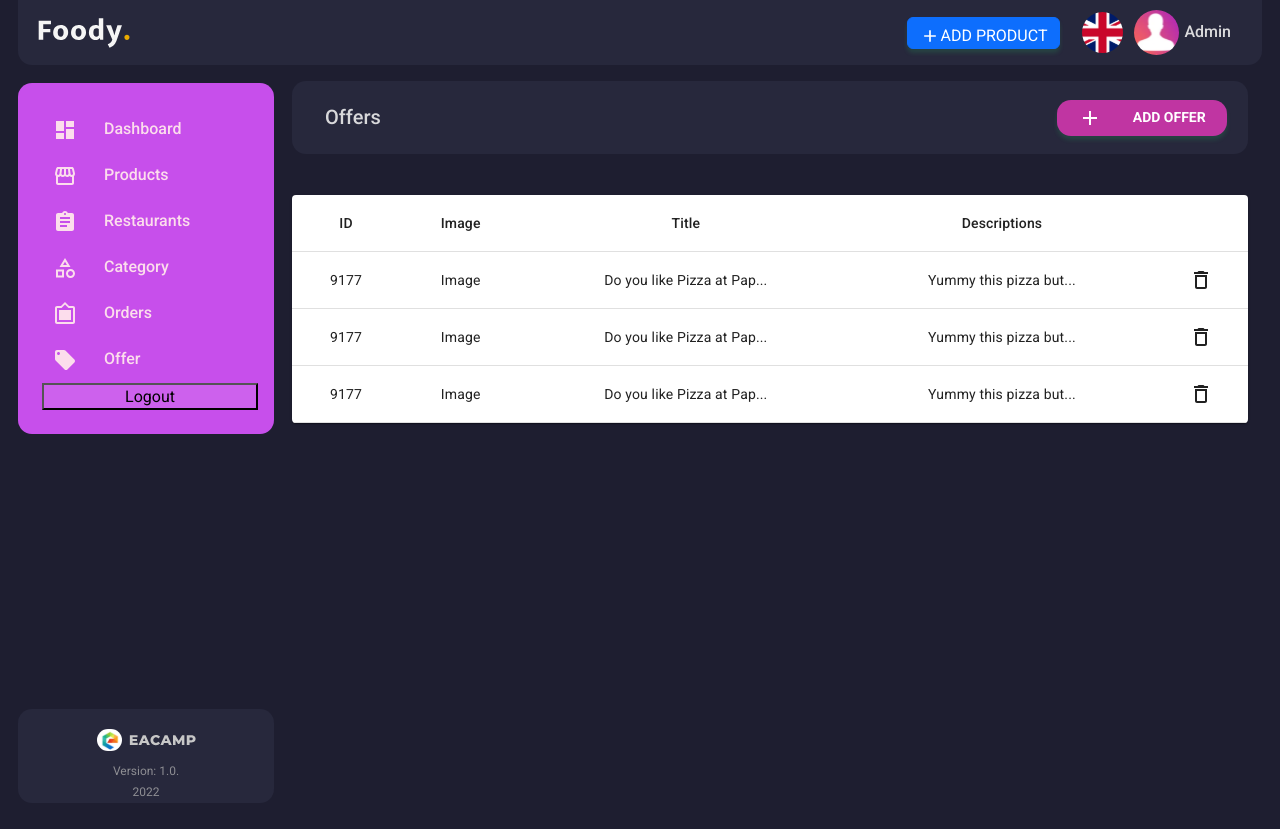
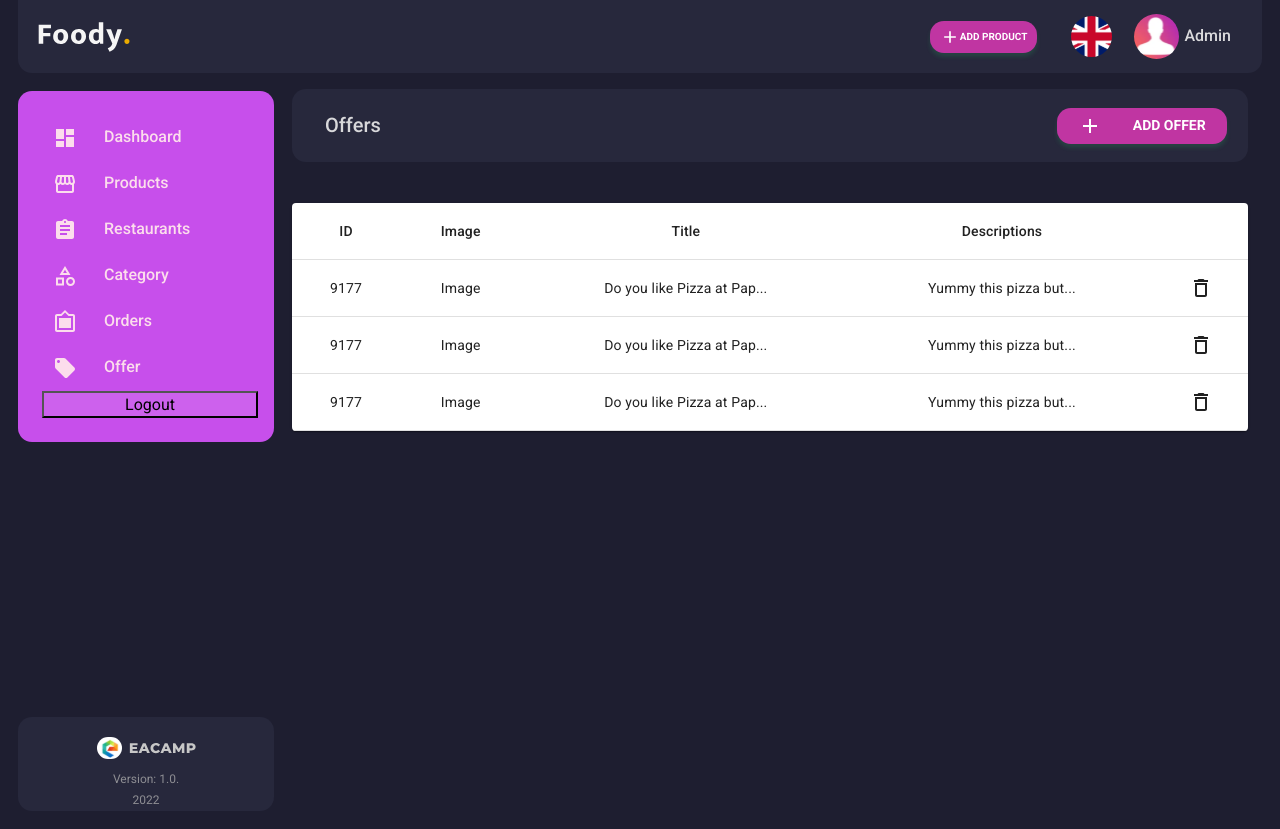
Before and after one commit to QurbanovaLamiya/Foody_Admin_React, a React (Create React App) app: page /panel/offer in a window 1280 px wide. Built offline with nearby package versions, Linux system fonts and the light colour scheme; sample sign-in values are in the browser's storage.

Commit message:
add lang button dashboard panel

```diff
--- a/src/shared/components/Header/HeaderContainer/index.js
+++ b/src/shared/components/Header/HeaderContainer/index.js
@@ -1,28 +1,68 @@
 // React-Bootstrap
-import { Nav, Button } from "react-bootstrap";
+import { Nav } from "react-bootstrap";
 
 // Material UI
 import AddIcon from "@mui/icons-material/Add";
 
 // Images
-import flagIcon from "../../../../image/flagIcon/en.svg";
+import en from "../../../../image/flagIcon/en.svg";
+import fr from "../../../../image/flagIcon/fr.svg";
+import az from "../../../../image/flagIcon/az.svg";
 import adminAvatar from "../../../../image/adminAvatar/adminAvatar.svg";
 
 // Styles
 import HeaderContainerStyle from "./HeaderContainer.module.css";
 
+import * as React from "react";
+import Button from "@mui/material/Button";
+import Menu from "@mui/material/Menu";
+import MenuItem from "@mui/material/MenuItem";
+
 const HeaderContainer = () => {
+  const [anchorEl, setAnchorEl] = React.useState(null);
+  const open = Boolean(anchorEl);
+  const handleClick = (event) => {
+    setAnchorEl(event.currentTarget);
+  };
+  const handleClose = () => {
+    setAnchorEl(null);
+  };
   return (
     <Nav className={HeaderContainerStyle.Keeper}>
-      <Button className={HeaderContainerStyle.Keeper_Add_Product}>
+      <button className={HeaderContainerStyle.Keeper_Add_Product}>
         <AddIcon sx={{ fontSize: 20 }} />
         ADD PRODUCT
-      </Button>
-      <img
-        src={flagIcon}
-        alt="flagIcon"
-        className={HeaderContainerStyle.Keeper_FlagIcon}
-      />
+      </button>
+
+        <Button
+          id="basic-button"
+          aria-controls={open ? "basic-menu" : undefined}
+          aria-haspopup="true"
+          aria-expanded={open ? "true" : undefined}
+          onClick={handleClick}
+        >
+         <img src={en} alt="en" />
+        </Button>
+        <Menu
+          id="basic-menu"
+          anchorEl={anchorEl}
+          open={open}
+          onClose={handleClose}
+          MenuListProps={{
+            "aria-labelledby": "basic-button",
+          }}
+        >
+          <MenuItem onClick={handleClose}>
+            <img src={en} alt="en" />
+          </MenuItem>
+          <MenuItem onClick={handleClose}>
+            <img src={fr} alt="fr" />
+          </MenuItem>
+          <MenuItem onClick={handleClose}>
+            <img src={az} alt="az" />
+          </MenuItem>
+        </Menu>
+
       <div className={HeaderContainerStyle.Keeper_Avatar}>
         <img src={adminAvatar} alt="adminAvatar" />
         <span>Admin</span>
```
Also changed, not shown: src/shared/components/Header/HeaderContainer/HeaderContainer.module.css (line endings or trailing spaces).
